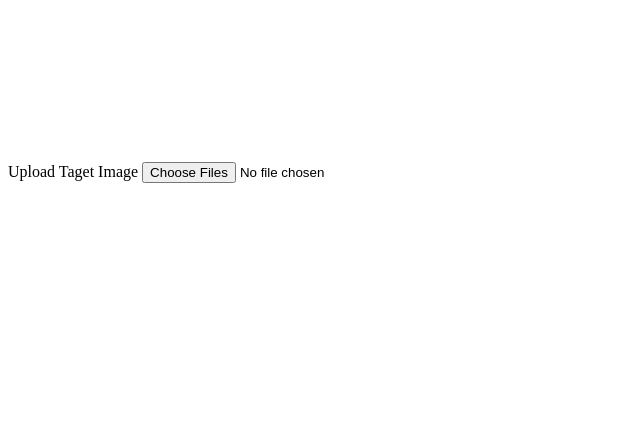
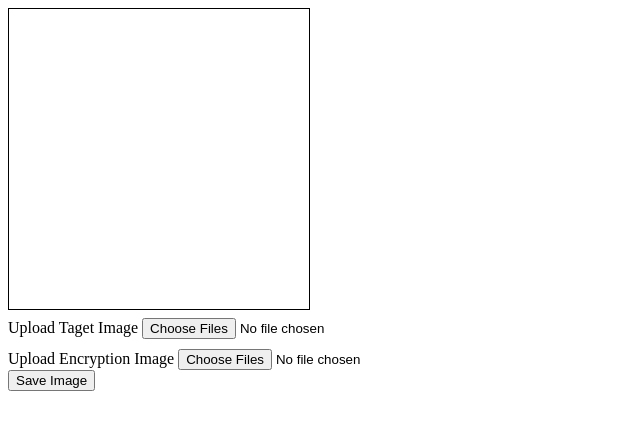
Before and after one commit to Enzo35/Steganography-App, a plain HTML site: page index.html in a window 1280 px wide. Shown: the whole page, without its empty margins (0-640 px from the left). Drawn offline with Linux system fonts and the light colour scheme.

Commit message:
Added another 'input_container', and a few lines of css

```diff
--- a/index.css
+++ b/index.css
@@ -0,0 +1,14 @@
+.container{
+    width: 300px;
+    height: 300px;
+}
+
+canvas{
+    width: 100%;
+    height: 100%;
+    border: 1px solid black;
+}
+
+.input_container{
+    margin-top: 10px;
+}
--- a/index.html
+++ b/index.html
@@ -14,5 +14,12 @@
             <label for="Target">Upload Taget Image</label>
             <input type="file" id="target" multiple="false" accept="image/*">
         </div>
+        <div class="input_container">
+            <label for="Encryption">Upload Encryption Image</label>
+            <input type="file" id="encryption" multiple="false" accept="image/*">
+        </div>
+        <button>Save Image</button>
+        <script src="https://www.dukelearntoprogram.com/course1/common/js/image/SimpleImage.js"></script>
+        <script src="index.js" type="text/javascript"></script>
     </body>
 </html>
```
